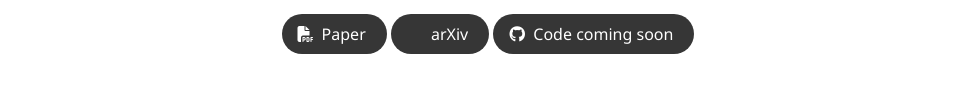
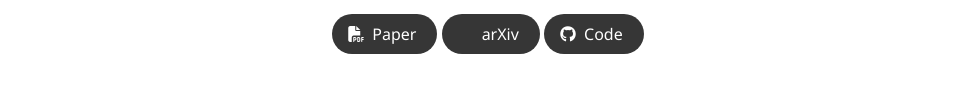
Before and after one commit to im-flow-act/im-flow-act, a plain HTML site: page index.html in a window 1280 px wide. Shown: the part 284-388 px from the top of the page, without its empty margins (152-1122 px from the left). Drawn offline with nearby package versions, Linux system fonts and the light colour scheme; some icons are missing; a web font is replaced by a local one.

Commit message:
Update index.html
Update code link

```diff
--- a/index.html
+++ b/index.html
@@ -109,11 +109,11 @@
                 </span> -->
                 <!-- Code Link. -->
                 <span class="link-block">
-                  <a href="" class="external-link button is-normal is-rounded is-dark">
+                  <a href="https://github.com/real-stanford/im2Flow2Act" class="external-link button is-normal is-rounded is-dark">
                     <span class="icon">
                       <i class="fab fa-github"></i>
                     </span>
-                    <span>Code coming soon</span>
+                    <span>Code</span>
                   </a>
                 </span>
               </div>
```
